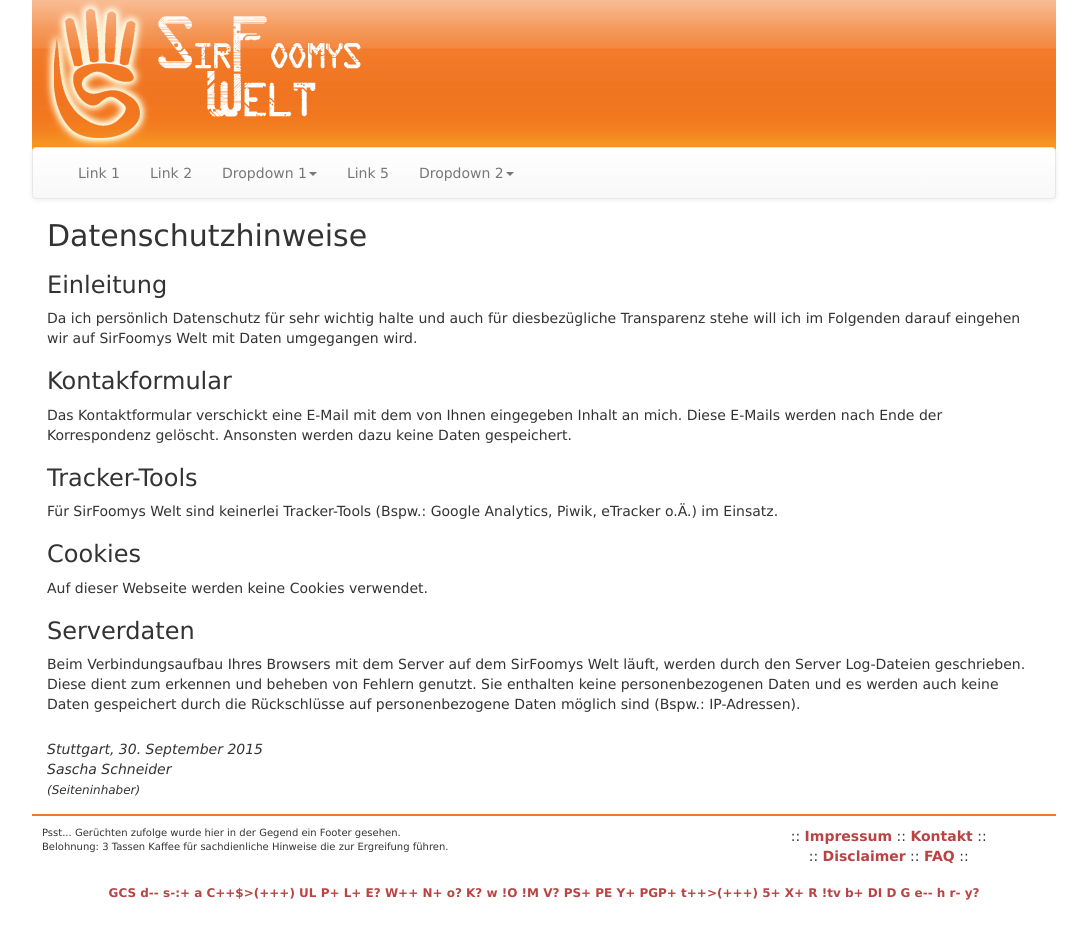
After one commit to Foomy/sirfoomy, a PHP site: page /templates/privacy.phtml in a window 1280 px wide. The commit adds this page. Shown: the whole page, without its empty margins (96-1183 px from the left). Run offline with PHP 8.4, Linux system fonts and the light colour scheme.

Commit message:
Work template for privacy page added.

```diff
--- a/public/skins/default/css/common.css
+++ b/public/skins/default/css/common.css
@@ -26,3 +26,9 @@ a:hover {
 nav a {
   font-weight: inherit;
 }
+
+
+/* 2. paragraphs */
+.italic {
+  font-style: italic;
+}
--- a/public/skins/default/css/main.css
+++ b/public/skins/default/css/main.css
@@ -68,3 +68,15 @@ footer .geek-code-block {
       margin-right: 5px;
       float: right;
     }
+
+
+/* 5. privacy */
+#privacy .complimentary-close {
+  margin: 25px 0 15px 0;
+  font-style: italic;
+}
+
+  #privacy .complimentary-close span {
+    font-size: 1.2rem;
+    line-height: 1.2rem;
+  }
--- /dev/null
+++ b/public/templates/privacy.phtml
@@ -0,0 +1,58 @@
+<?php require_once 'html-header.phtml'; ?>
+<div id="sitewrapper">
+  <div id="pagewrapper" class="row">
+    <?php require_once 'header.phtml'; ?>
+    <?php require_once 'main-navigation.phtml'; ?>
+
+    <div id="content">
+      <article id="privacy">
+        <h2>Datenschutzhinweise</h2>
+
+        <section>
+          <h3>Einleitung</h3>
+          <p>
+            Da ich persönlich Datenschutz für sehr wichtig halte und auch für diesbezügliche Transparenz stehe will ich
+            im Folgenden darauf eingehen wir auf SirFoomys Welt mit Daten umgegangen wird.
+          </p>
+        </section>
+        <section>
+          <h3>Kontakformular</h3>
+          <p>
+            Das Kontaktformular verschickt eine E-Mail mit dem von Ihnen eingegeben Inhalt an mich. Diese E-Mails werden
+            nach Ende der Korrespondenz gelöscht. Ansonsten werden dazu keine Daten gespeichert.
+          </p>
+        </section>
+        <section>
+          <h3>Tracker-Tools</h3>
+          <p>
+            Für SirFoomys Welt sind keinerlei Tracker-Tools (Bspw.: Google Analytics, Piwik, eTracker o.Ä.) im Einsatz.
+          </p>
+        </section>
+        <section>
+          <h3>Cookies</h3>
+          <p>
+            Auf dieser Webseite werden keine Cookies verwendet.
+          </p>
+        </section>
+        <section>
+          <h3>Serverdaten</h3>
+          <p>
+            Beim Verbindungsaufbau Ihres Browsers mit dem Server auf dem SirFoomys Welt läuft, werden durch den Server
+            Log-Dateien geschrieben. Diese dient zum erkennen und beheben von Fehlern genutzt. Sie enthalten keine
+            personenbezogenen Daten und es werden auch keine Daten gespeichert durch die Rückschlüsse auf
+            personenbezogene Daten möglich sind (Bspw.: IP-Adressen).
+          </p>
+        </section>
+
+        <p class="complimentary-close">
+          Stuttgart, 30. September 2015<br>
+          Sascha Schneider<br>
+          <span class="small">(Seiteninhaber)</span>
+        </p>
+      </article>
+    </div>
+
+    <?php require_once 'footer.phtml'; ?>
+  </div>
+</div>
+<?php require_once 'html-footer.phtml'; ?>
```
